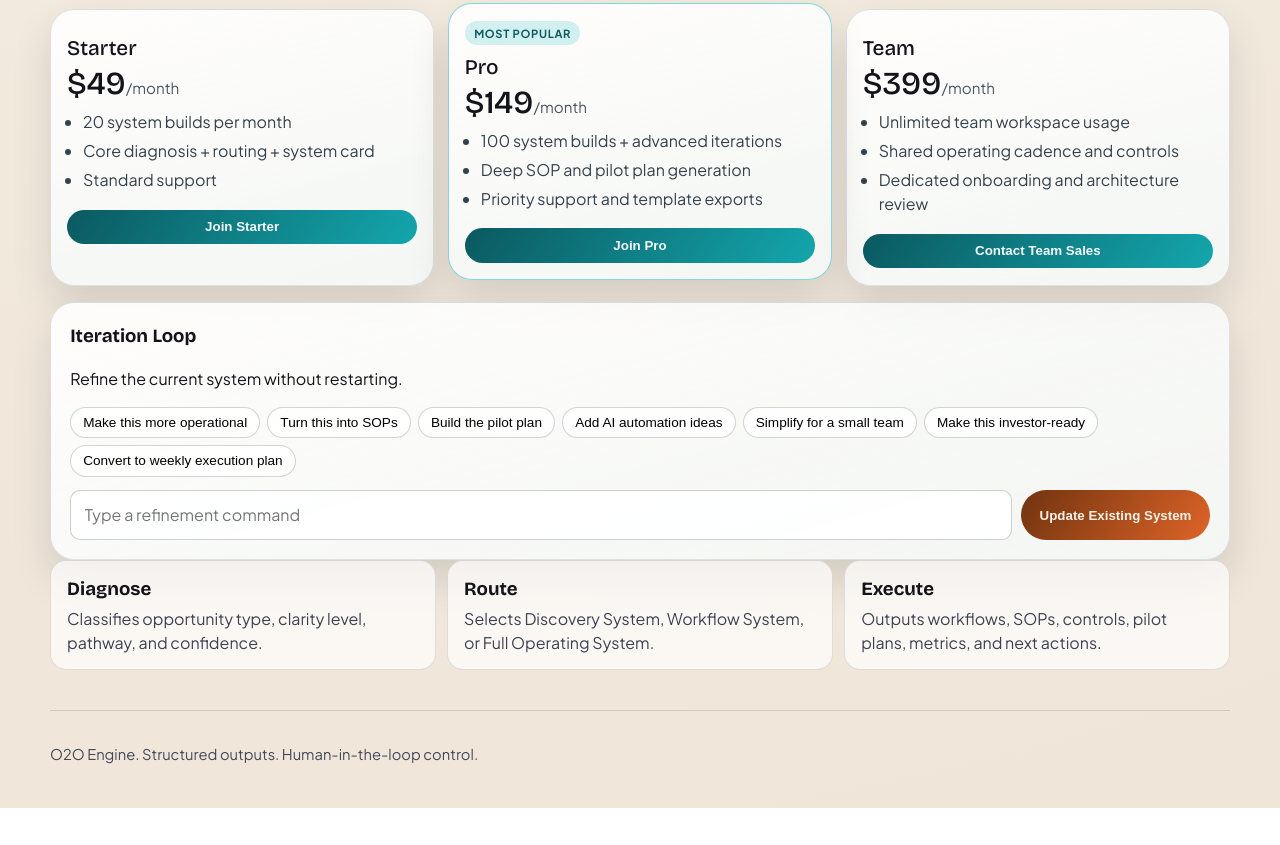
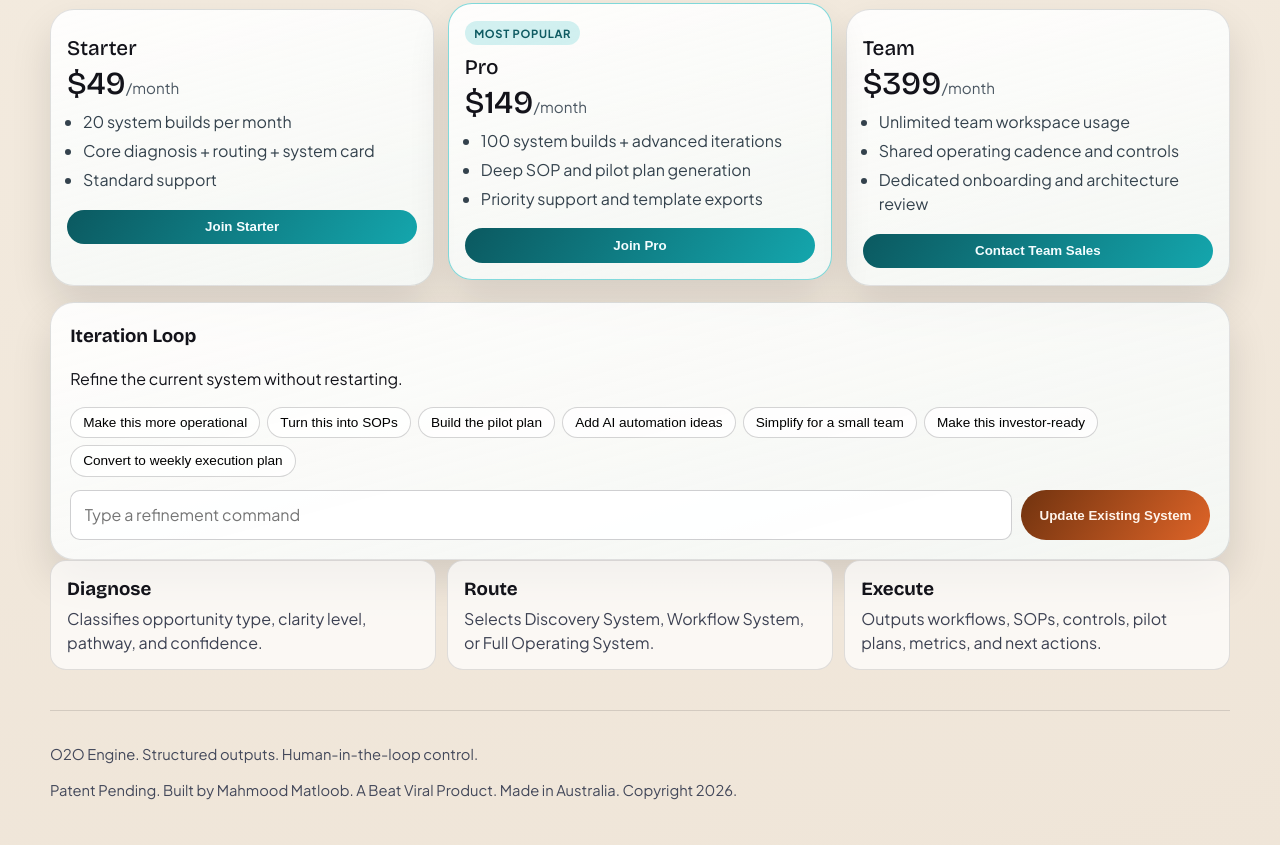
Before and after one commit to BeatViral/o2o-engine, a plain HTML site: page frontend/index.html in a window 1280 px wide. Shown: the part 2627-3472 px from the top of the page. Before the commit the page ends 3435 px from the top, so only its background shows below. Drawn offline with nearby package versions, Linux system fonts and the light colour scheme; no server answers.

Commit message:
Add patent and attribution footer line

```diff
--- a/frontend/index.html
+++ b/frontend/index.html
@@ -269,6 +269,7 @@
 
     <footer class="site-footer">
       <p>O2O Engine. Structured outputs. Human-in-the-loop control.</p>
+      <p>Patent Pending. Built by Mahmood Matloob. A Beat Viral Product. Made in Australia. Copyright 2026.</p>
     </footer>
 
     <script src="env.js"></script>
```
